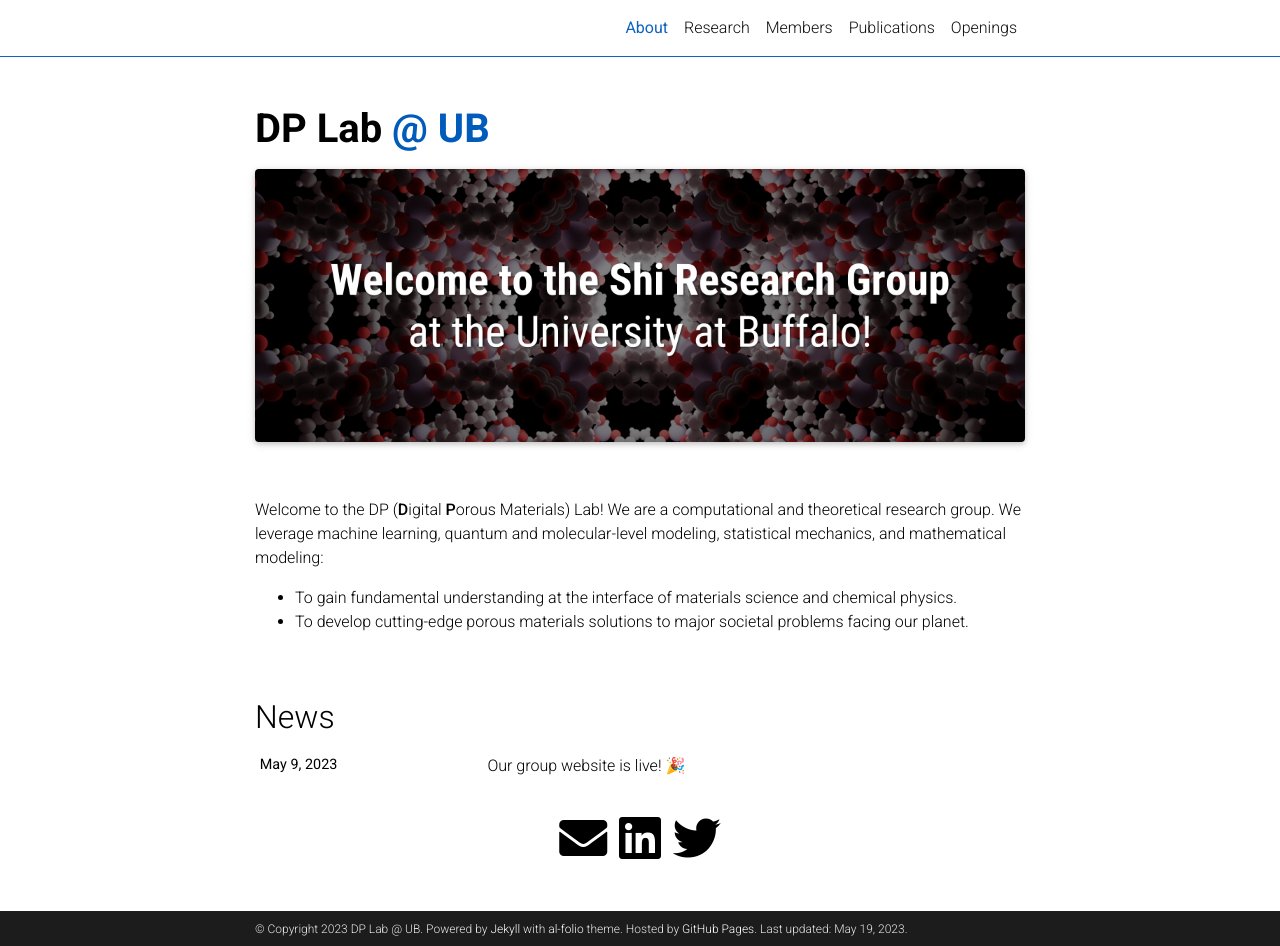
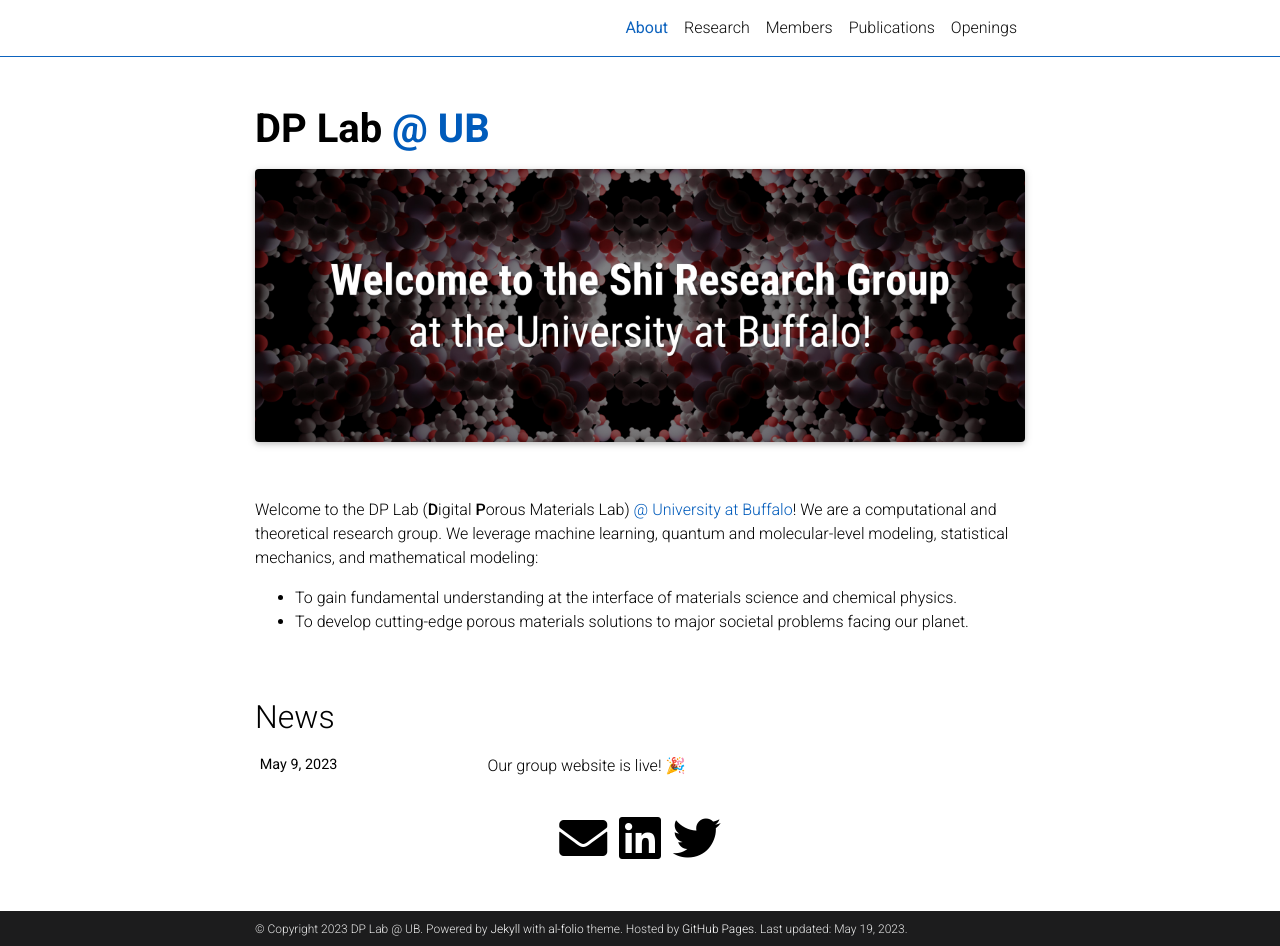
Before and after one commit to ShiResearchGroup/shiresearchgroup.github.io, a Jekyll site: the page built from _pages/about.md, in a window 1280 px wide and 946 px high. Built offline with Jekyll 4.4.1, drawn with Linux system fonts in a browser that asks for light colours; full-size pictures stand in for the smaller copies a plugin makes; comment, search, counter and statistics services are not loaded; a style sheet for code colours, icons or effects is not loaded.

Commit message:
Update about.md

```diff
--- a/_pages/about.md
+++ b/_pages/about.md
@@ -23,6 +23,6 @@
 </div>
 <br>
 
-Welcome to the DP (**D**igital **P**orous Materials) Lab! We are a computational and theoretical research group. We leverage machine learning, quantum and molecular-level modeling, statistical mechanics, and mathematical modeling: <br>
+Welcome to the DP Lab (**D**igital **P**orous Materials Lab) <a href='https://www.buffalo.edu/'>@ University at Buffalo</a>! We are a computational and theoretical research group. We leverage machine learning, quantum and molecular-level modeling, statistical mechanics, and mathematical modeling: <br>
 - To gain fundamental understanding at the interface of materials science and chemical physics. <br>
 - To develop cutting-edge porous materials solutions to major societal problems facing our planet. <br><br><br>
```
